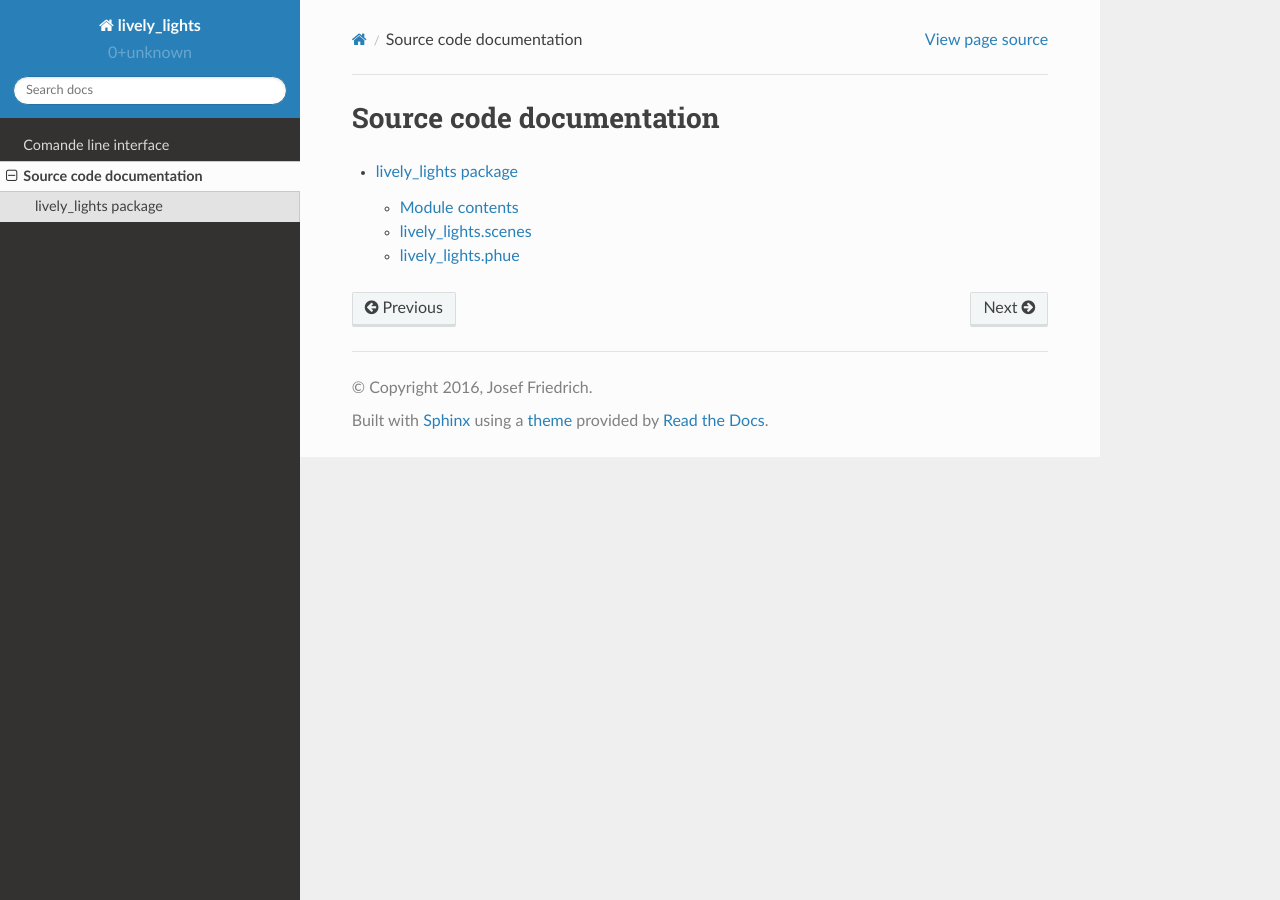
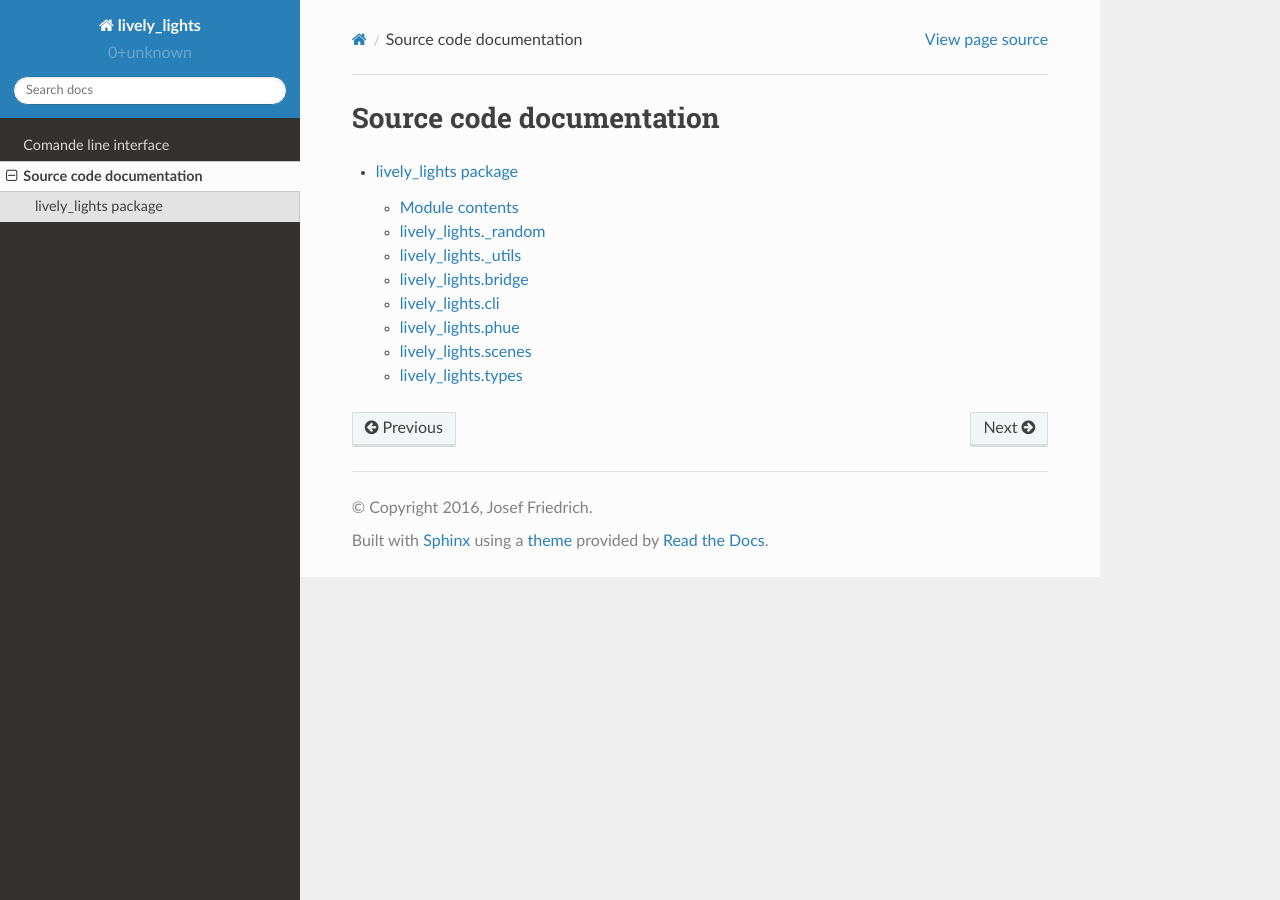
Before and after one commit to Josef-Friedrich/lively-lights, a Sphinx documentation site: the page built from doc/source/modules.rst, in a window 1280 px wide. Built offline with Sphinx 7.4.7 and the Read the Docs theme 2.0.0, drawn with Linux system fonts in a browser that asks for light colours.

Commit message:
Add more docs

```diff
--- a/doc/source/conf.py
+++ b/doc/source/conf.py
@@ -22,6 +22,7 @@ language = None
 exclude_patterns = ['_build', 'Thumbs.db', '.DS_Store']
 pygments_style = 'sphinx'
 
+autodoc_default_flags = ['members', 'undoc-members', 'private-members', 'show-inheritance']
 
 [extensions]
 todo_include_todos = True
--- a/doc/source/lively_lights.rst
+++ b/doc/source/lively_lights.rst
@@ -5,24 +5,42 @@ Module contents
 ---------------
 
 .. automodule:: lively_lights
-    :members:
-    :undoc-members:
-    :show-inheritance:
 
-lively_lights.scenes
+lively_lights._random
+---------------------
+
+.. automodule:: lively_lights._random
+
+lively_lights._utils
+---------------------
+
+.. automodule:: lively_lights._utils
+
+lively_lights.bridge
 --------------------
 
-.. automodule:: lively_lights.scenes
-    :members:
-    :undoc-members:
-    :show-inheritance:
-    :private-members:
+.. automodule:: lively_lights.bridge
+
+
+lively_lights.cli
+-----------------
+
+.. automodule:: lively_lights.cli
 
 
 lively_lights.phue
 ------------------
 
 .. automodule:: lively_lights.phue
-    :members:
-    :undoc-members:
-    :show-inheritance:
+
+
+lively_lights.scenes
+--------------------
+
+.. automodule:: lively_lights.scenes
+
+
+lively_lights.types
+-------------------
+
+.. automodule:: lively_lights.types
```
